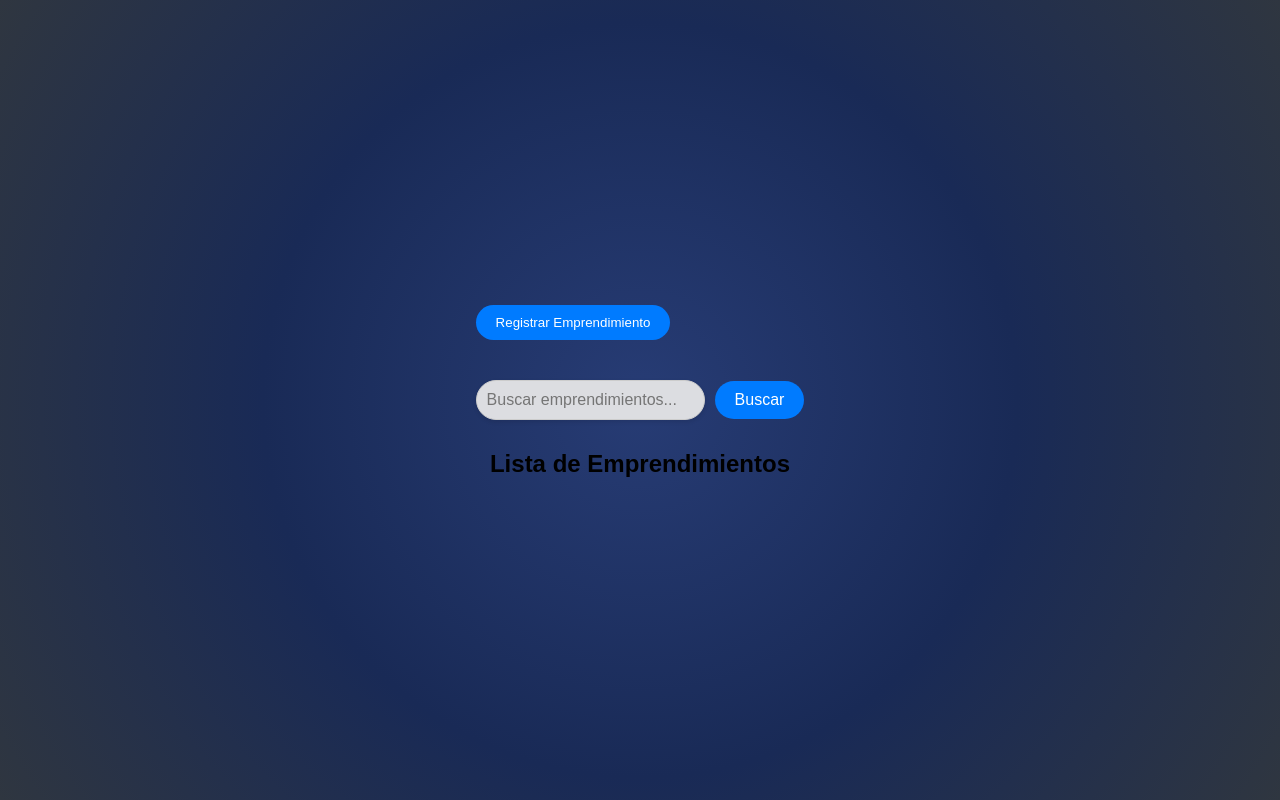
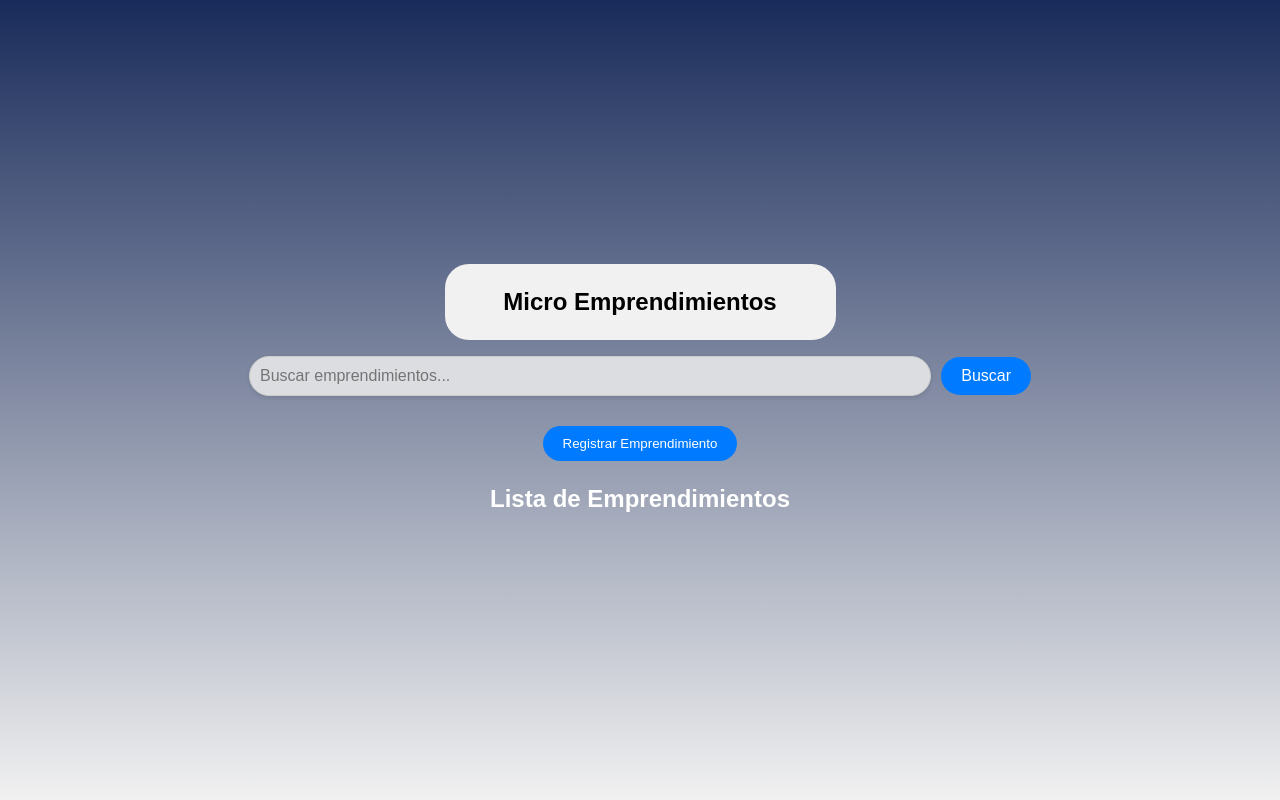
Before and after one commit to TP-Inge/Micro-Emprendimientos, a React (Vite) app: page / in a window 1280 px wide. Built offline with nearby package versions, Linux system fonts and the light colour scheme.

Commit message:
cambie el estilo nomas

```diff
--- a/src/components/BuscarEmprendimiento.jsx
+++ b/src/components/BuscarEmprendimiento.jsx
@@ -8,20 +8,14 @@ export const BuscarEmprendimiento = ({ setMostrarFormulario, onBuscar }) => {
     setMostrarFormulario(true);
   };
 
-
-
-
   const handleChange = (event) => {
     setSearchTerm(event.target.value);
     onBuscar(event.target.value);
   };
   return (
     <>
-      <div>
-        <button id="register_button" onClick={handleRegistrar}>
-          Registrar Emprendimiento
-        </button>
-      </div>
+    <h1> Micro Emprendimientos</h1>
+
       <div className="search-bar">
         <input
           type="text"
@@ -30,6 +24,11 @@ export const BuscarEmprendimiento = ({ setMostrarFormulario, onBuscar }) => {
           onChange={handleChange} />
         <button>Buscar</button>
       </div>
+      <div className="container-register-button">
+        <button id="register_button" onClick={handleRegistrar}>
+          Registrar Emprendimiento
+        </button>
+      </div>
       <section className="emprendimientos-section"></section>
       <h2>Lista de Emprendimientos</h2>
     </>
--- a/src/css/buscarEmprendimiento.css
+++ b/src/css/buscarEmprendimiento.css
@@ -1,19 +1,40 @@
+body{
+  max-width: 100%;
+  width:100vw;
+}
+
+.ul-header{
+  display: flex;
+  justify-content: start;
+  margin-right: 10em;
+}
+
 .search-bar {
     display: flex;
     align-items: center;
     justify-content: space-between;
     margin-bottom: 20px;
+    margin-top: 1em;
+  }
+
+  .container-register-button{
+    display: flex;
+    justify-content: center;
   }
 
   .search-bar input[type="text"] {
     flex: 1;
+    outline: none;
     padding: 10px;
     font-size: 16px;
     border: 1px solid #ccc;
     border-radius: 20px;
     box-shadow: 0 2px 4px rgba(0, 0, 0, 0.1);
+    transition: border  ;
   }
-
+  .search-bar input[type="text"]:focus{
+    border: solid 1px #000;
+  }
   .search-bar button {
     padding: 10px 20px;
     font-size: 16px;
@@ -39,7 +60,6 @@
     padding: 10px 20px;
     cursor: pointer;
     transition: background-color 0.3s ease;
-    margin-bottom: 40px;
 
   }
 
--- a/src/css/login.css
+++ b/src/css/login.css
@@ -2,11 +2,6 @@
   margin: 0;
   padding: 0;
   box-sizing: border-box;
-  }
-
-  body {
-    background: radial-gradient(circle, #273c75, #192a56, #2f3640);
-    font-family: Arial, Helvetica, sans-serif;
 }
 
 .login {
--- a/src/css/pantallaPrincipal.css
+++ b/src/css/pantallaPrincipal.css
@@ -1,26 +1,60 @@
+*{
+  box-sizing: border-box;
+}
+body {
+  background: linear-gradient(to bottom, #192b5a, #f1f1f1);
+  background-repeat: no-repeat ;
+  font-family: sans-serif;
+  display: flex;
+  flex-wrap: wrap;
+  max-width: 100%;
+}
 
+h1{
+  text-align: center;
+  margin: auto;
+  padding: 1em;
+  background-color: #f1f1f1;
+  max-width: 50%;
+  border-radius: 1em;
+}
+h2{
+  margin: 1em;
+  color: white;
+}
+
+ul{
+  list-style: none;
+}
 .grid-container {
+  gap: 1em;
   list-style-type: none;
-  grid-template-columns: auto auto auto;
-  display: inline-grid;
+  grid-template-columns:repeat(3,minmax(100px,250px));
+  display: grid;
   justify-items: stretch;
   align-items: stretch;
+  justify-content: center;
 }
 
 .grid-item {
   border: 1px solid rgba(0, 0, 0, 0.8);
   border-radius: 10px;
-  padding: 10px;
+  padding: 0.3em;
   margin: 10px;
-  font-size: 30px;
+  font-size: 20px;
   text-align: center;
+  background-color: #f1f1f1d2;
+  box-shadow: 0 5px 10px rgba(0, 0, 0, 0.3);
+
 }
 
 .grid-item #titulo {
+  margin-bottom: 0.5em;
   align-content: center;
   height: 5rem;
-  background: radial-gradient(circle, rgba(34, 193, 195, 1) 9%, rgba(16, 74, 228, 1) 58%, rgba(72, 45, 253, 1) 100%);
-  border-radius: 10px;
+  background-color: #273c75;
+  color: white;
+
 }
 
 .grid-item img {
@@ -31,10 +65,11 @@
   background-color: #007bff;
 }
 
-button {
+.grid-container button {
   background-color: #007bff;
   color: #fff;
   border: none;
+  margin-top: 1em;
   padding: 5px;
   border-radius: 5px;
   cursor: pointer;
--- a/src/css/verdetalle.css
+++ b/src/css/verdetalle.css
@@ -6,7 +6,7 @@ body {
   justify-content: center;
   align-items: center;
   height: 100vh;
-    background-color: #353b48;
+
 }
 
 
```
Lines whose indentation alone changed are shown as unchanged.
